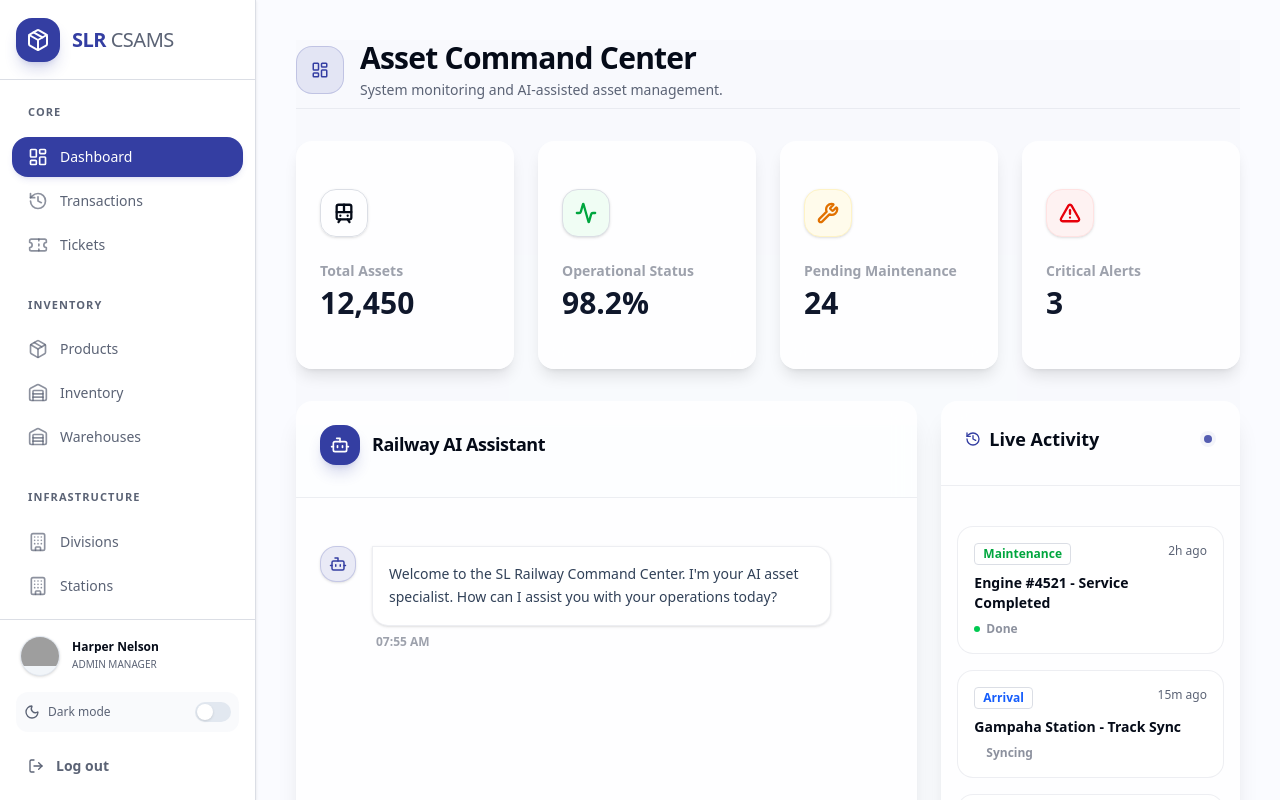
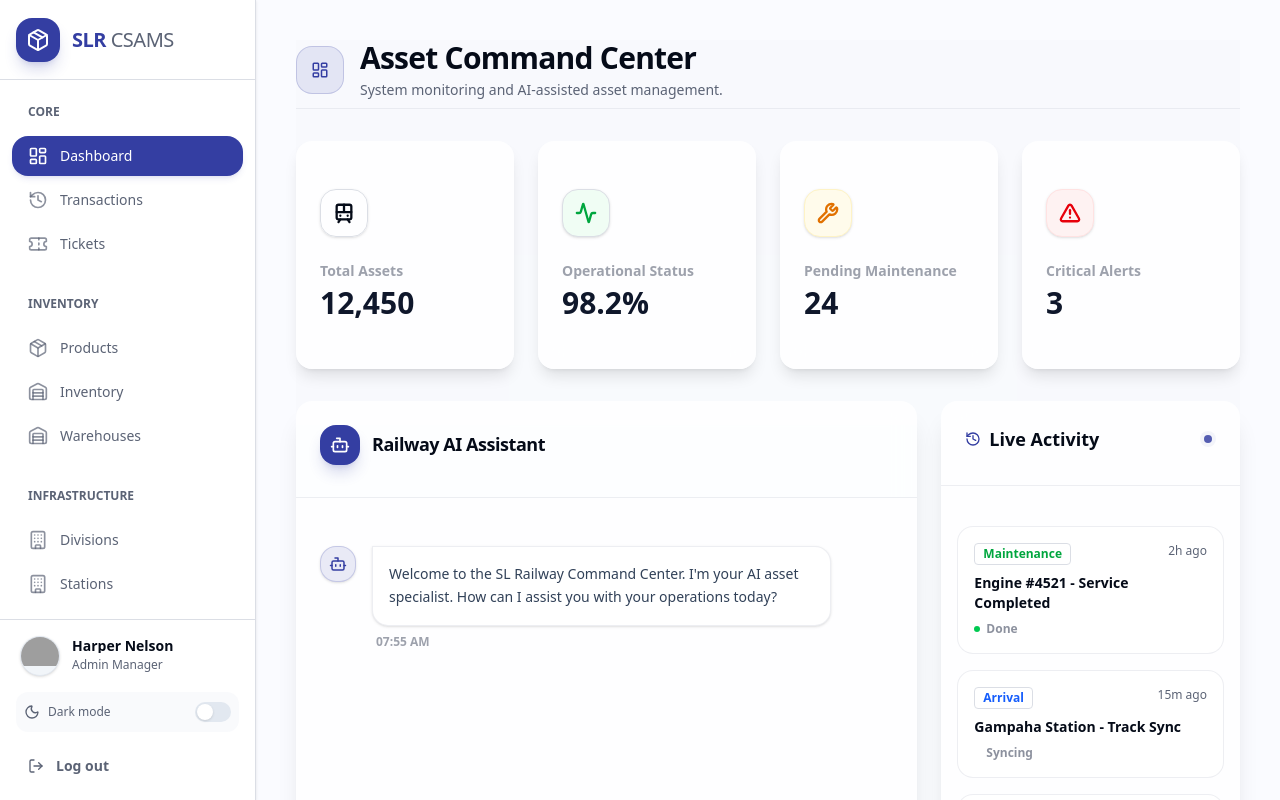
Before and after one commit to Sharjun-Hussain/railway-asset-system-frontend, a Next.js app: page / in a window 1280 px wide. Shown: the top 800 px of the page. Built offline with nearby package versions, Linux system fonts and the light colour scheme; no server answers; grey boxes are pictures that could not be loaded.

Commit message:
style: update typography and scrollbar styles in UnifiedSidebar for improved readability

```diff
--- a/src/components/dashboard-layout/UnifiedSidebar.jsx
+++ b/src/components/dashboard-layout/UnifiedSidebar.jsx
@@ -72,7 +72,7 @@ export function UnifiedSidebar() {
              <Package className="h-6 w-6" />
           </div>
           <div className="whitespace-nowrap">
-              <span className="font-bold text-xl text-primary uppercase tracking-tight">
+              <span className="font-bold text-xl text-primary tracking-tight">
                   SLR <span className="text-muted-foreground font-medium">CSAMS</span>
               </span>
           </div>
@@ -80,10 +80,10 @@ export function UnifiedSidebar() {
       </div>
 
       {/* Navigation */}
-      <div className="flex-1 overflow-y-auto overflow-x-hidden py-6 px-3 space-y-8 scrollbar-hide">
+      <div className="flex-1 overflow-y-auto overflow-x-hidden py-6 px-3 space-y-8 scrollbar-tiny">
         {navigationGroups.map((group) => (
           <div key={group.name} className="space-y-1">
-             <h3 className="px-4 text-[11px] font-bold tracking-widest text-muted-foreground uppercase mb-4 opacity-100">
+             <h3 className="px-4 text-xs font-bold text-muted-foreground mb-4 opacity-100">
                {group.name}
              </h3>
 
@@ -127,10 +127,10 @@ export function UnifiedSidebar() {
           </div>
 
           <div className="flex-1 min-w-0 transition-all duration-300 overflow-hidden">
-              <p className="text-xs font-bold truncate text-foreground leading-none mb-1">
+              <p className="text-sm font-bold truncate text-foreground leading-none mb-1">
               {session?.user?.name || "Harper Nelson"}
               </p>
-              <p className="text-[10px] text-muted-foreground truncate uppercase font-medium">
+              <p className="text-xs text-muted-foreground truncate font-medium">
               Admin Manager
               </p>
           </div>
```
